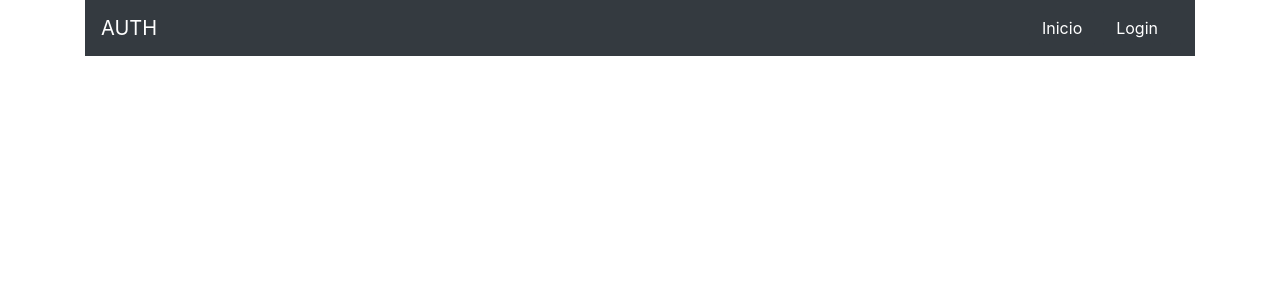
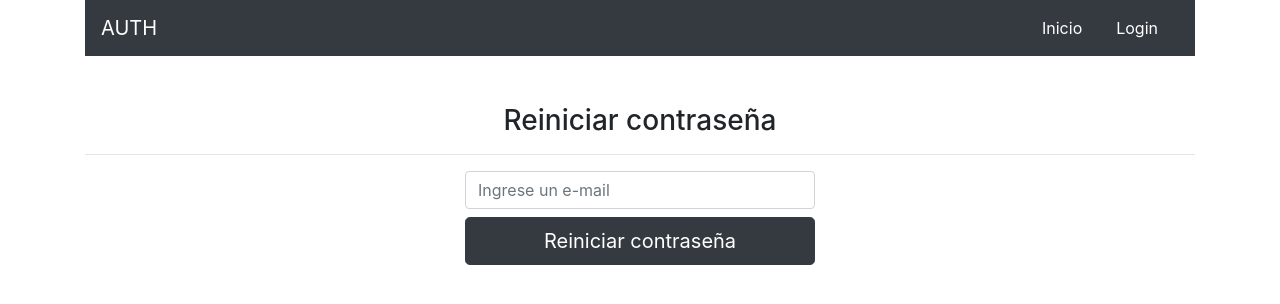
Before and after one commit to ManuelVillarVitoria/react-auth-privatedroutes-firebase-pagination, a React (Create React App) app: page /reset in a window 1280 px wide. Shown: the top 304 px of the page. Built offline with nearby package versions, Linux system fonts and the light colour scheme; no server answers.

Commit message:
recovering customer password

```diff
--- a/src/App.jsx
+++ b/src/App.jsx
@@ -3,8 +3,10 @@ import {BrowserRouter as Router, Switch, Route} from 'react-router-dom' //npm i
 import Navbar from './components/Navbar';
 import Login from './components/Login';
 import Admin from './components/Admin';
+import Reset from './components/Reset';
 
 import {auth} from './firebase';
+
 
 function App() {
 
@@ -32,6 +34,9 @@ function App() {
                   <Route path="/admin">
                       <Admin />
                   </Route>
+                  <Route path="/reset">
+                      <Reset />
+                  </Route>
                   <Route path="/" exact>
                       Ruta de inicio
                   </Route>
--- a/src/components/Login.jsx
+++ b/src/components/Login.jsx
@@ -129,6 +129,18 @@ const Login = (props) => {
                             { esRegistro ? '¿ Ya estás registrado ?' : '¿ No tienes cuenta ?' }
 
                         </button>
+                        { !esRegistro &&
+                            (
+                                <button
+                                    className="btn btn-danger btn-lg btn-sm mt-2"
+                                    type="button"
+                                    onClick={() => props.history.push('/reset')}
+                                >
+                                    Recuperar contraseña
+
+                                </button>
+                            )
+                        }
                     </form>
                 </div>
             </div>
--- /dev/null
+++ b/src/components/Reset.jsx
@@ -0,0 +1,73 @@
+import React, {useState, useCallback} from 'react';
+import {withRouter} from 'react-router-dom'
+
+import {auth} from '../firebase';
+
+const Reset = (props) => {
+
+    const [email, setEmail] = useState('')
+    const [error, setError] = useState(null)
+
+    const procesarDatos = e => {
+        e.preventDefault();
+
+        if(!email.trim()){
+            setError('Ingrese un e-mail')
+            return
+        }
+
+        //Limpiar el mensaje de error
+        setError(null)
+
+        recuperar()
+    }
+
+//https://firebase.google.com/docs/auth/web/manage-users?authuser=0#send_a_password_reset_email
+    const recuperar = useCallback(async () => {
+        try{
+            await auth.sendPasswordResetEmail(email)
+            console.log('correo enviado')
+            props.history.push('login')
+
+        } catch(error) {
+            console.log(error)
+            setError(error.message)
+        }
+
+    }, [email, props.history])
+
+
+    return (
+        <div className="mt-5">
+            <h3 className="text-center">
+                Reiniciar contraseña
+            </h3>
+            <hr/>
+            <div className="row justify-content-center">
+                <div className="col-12 col-sm-8 col-md-6 col-xl-4">
+                    <form onSubmit={procesarDatos}>
+
+                    { error && (<div className="alert alert-danger">{error}</div>) }
+
+                        <input
+                            type="email"
+                            className="form-control mb-2"
+                            placeholder="Ingrese un e-mail"
+                            onChange={e => setEmail(e.target.value)}
+                            value={email}
+                        />
+
+                        <button
+                            className="btn btn-dark btn-lg btn-block"
+                            type="submit"
+                        >
+                             Reiniciar contraseña
+                        </button>
+                    </form>
+                </div>
+            </div>
+        </div>
+    );
+}
+
+export default withRouter(Reset);
```
